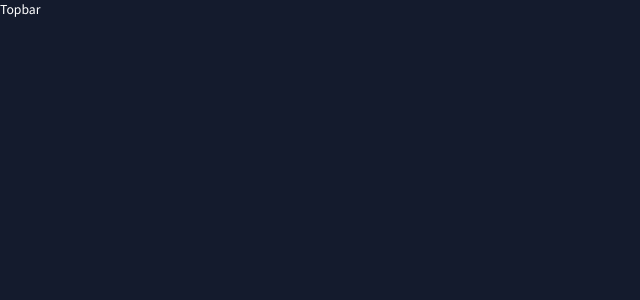
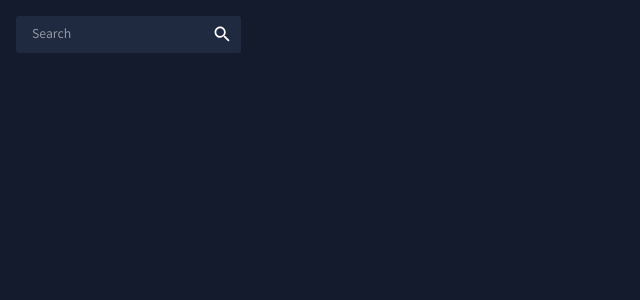
Before and after one commit to satyamdas03/reactDashboard, a React (Create React App) app: page / in a window 1280 px wide. Shown: the top 300 px of the page, without its empty margins (0-640 px from the left). Built offline with nearby package versions, Linux system fonts and the light colour scheme.

Commit message:
Topbar updates

```diff
--- a/src/scenes/global/Topbar.jsx
+++ b/src/scenes/global/Topbar.jsx
@@ -1,3 +1,4 @@
+/* eslint-disable no-unused-vars */
 import { Box, IconButton, useTheme } from "@mui/material";
 import { useContext } from "react";
 import { ColorModeContext, tokens } from "../../theme";
@@ -9,7 +10,30 @@
 import PersonOutlinedIcon from "@mui/icons-material/PersonOutlined";
 import SearchIcon from "@mui/icons-material/Search";
 
+
+
+
 const Topbar = () => {
-    return <div>Topbar</div>
+    const theme = useTheme();
+    const colors = tokens(theme.palette.mode);
+    const colorMode = useContext(ColorModeContext);
+
+
+    return (
+        <Box display="flex" justifyContent="space-between" p={2}>
+            {/* SEARCH BAR */}
+            <Box
+                display="flex"
+                backgroundColor={colors.primary[400]}
+                borderRadius="3px"
+            >
+                <InputBase sx={{ ml: 2, flex: 1 }} placeholder="Search" />
+                <IconButton type="button" sx={{ p: 1 }}>
+                    <SearchIcon />
+                </IconButton>
+            </Box>
+            <IconButton></IconButton>
+        </Box>
+    );
 }
 export default Topbar;
```
